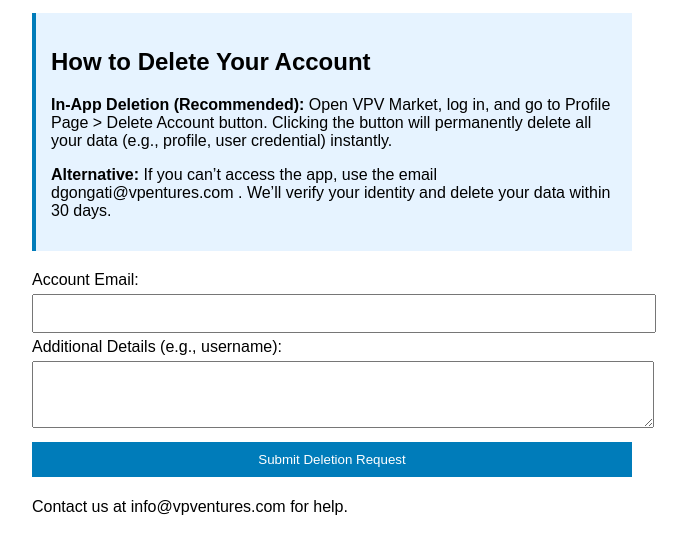
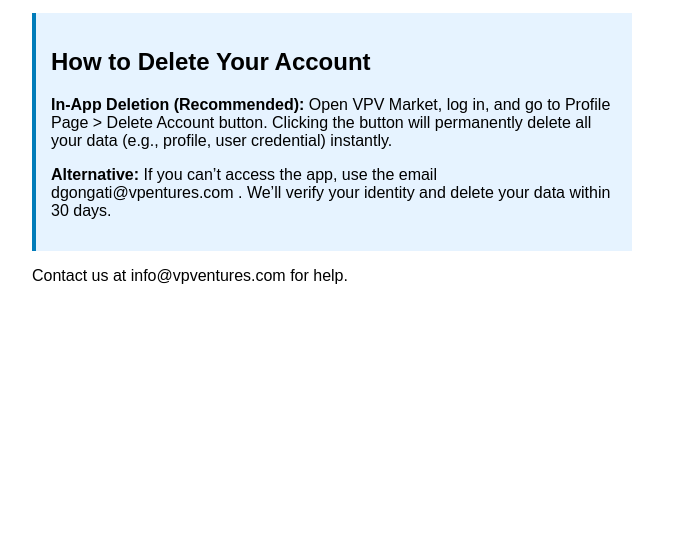
Before and after one commit to DhirajVPV/VPV-Market---User-Deletion-, a plain HTML site: page index.html in a window 1280 px wide. Shown: the part 159-712 px from the top of the page, without its empty margins (308-995 px from the left). Drawn offline with Linux system fonts and the light colour scheme.

Commit message:
Update index.html

```diff
--- a/index.html
+++ b/index.html
@@ -23,13 +23,6 @@
         <p><strong>Alternative:</strong> If you can’t access the app, use the email dgongati@vpentures.com . We’ll verify your identity and delete your data within 30 days.</p>
     </div>
 
-    <form action="https://formspree.io/f/[your-formspree-id]" method="POST">
-        <label for="email">Account Email:</label>
-        <input type="email" id="email" name="email" required>
-        <label for="details">Additional Details (e.g., username):</label>
-        <textarea id="details" name="details" rows="3"></textarea>
-        <button type="submit">Submit Deletion Request</button>
-    </form>
     <p>Contact us at info@vpventures.com for help.</p>
 </body>
 </html>
```
